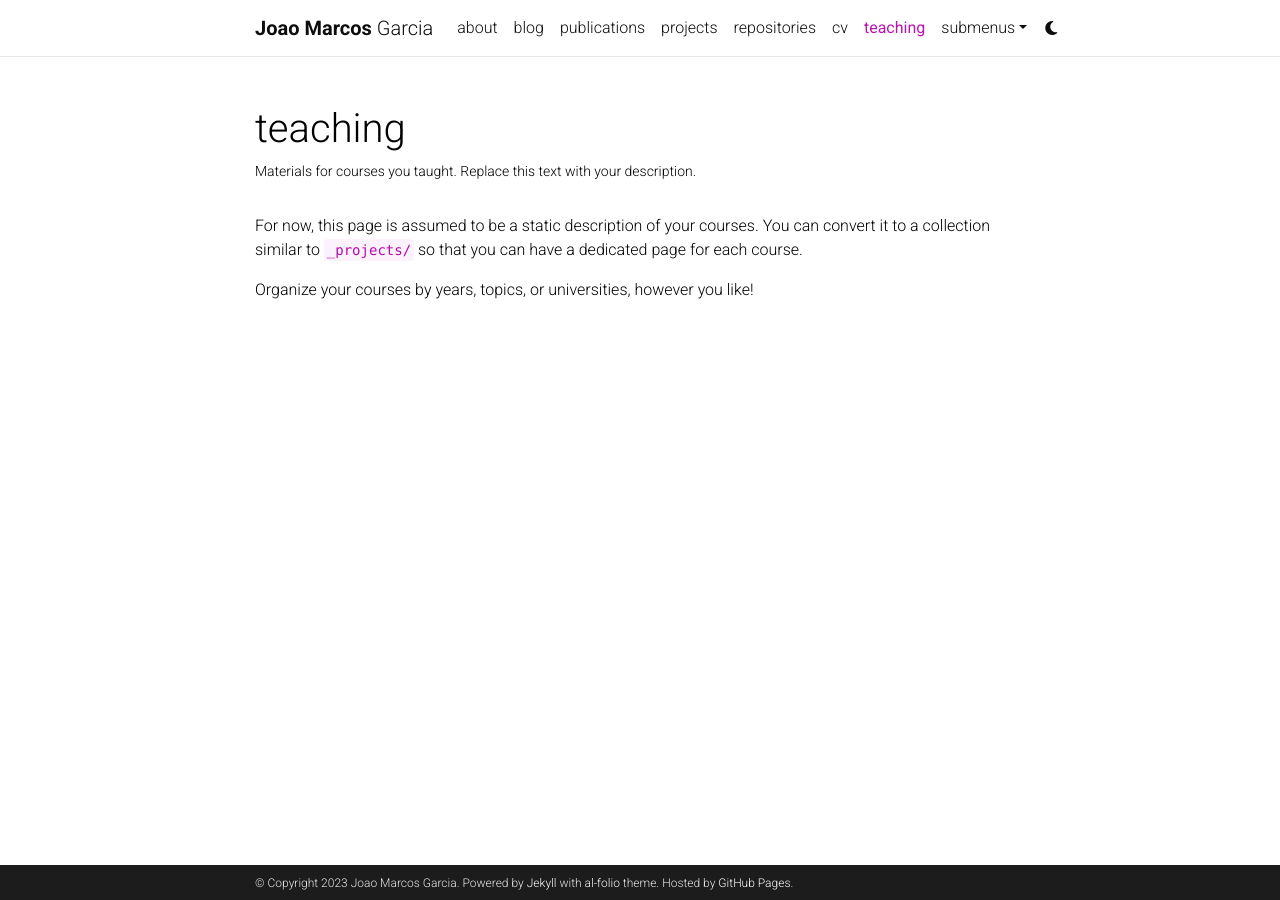
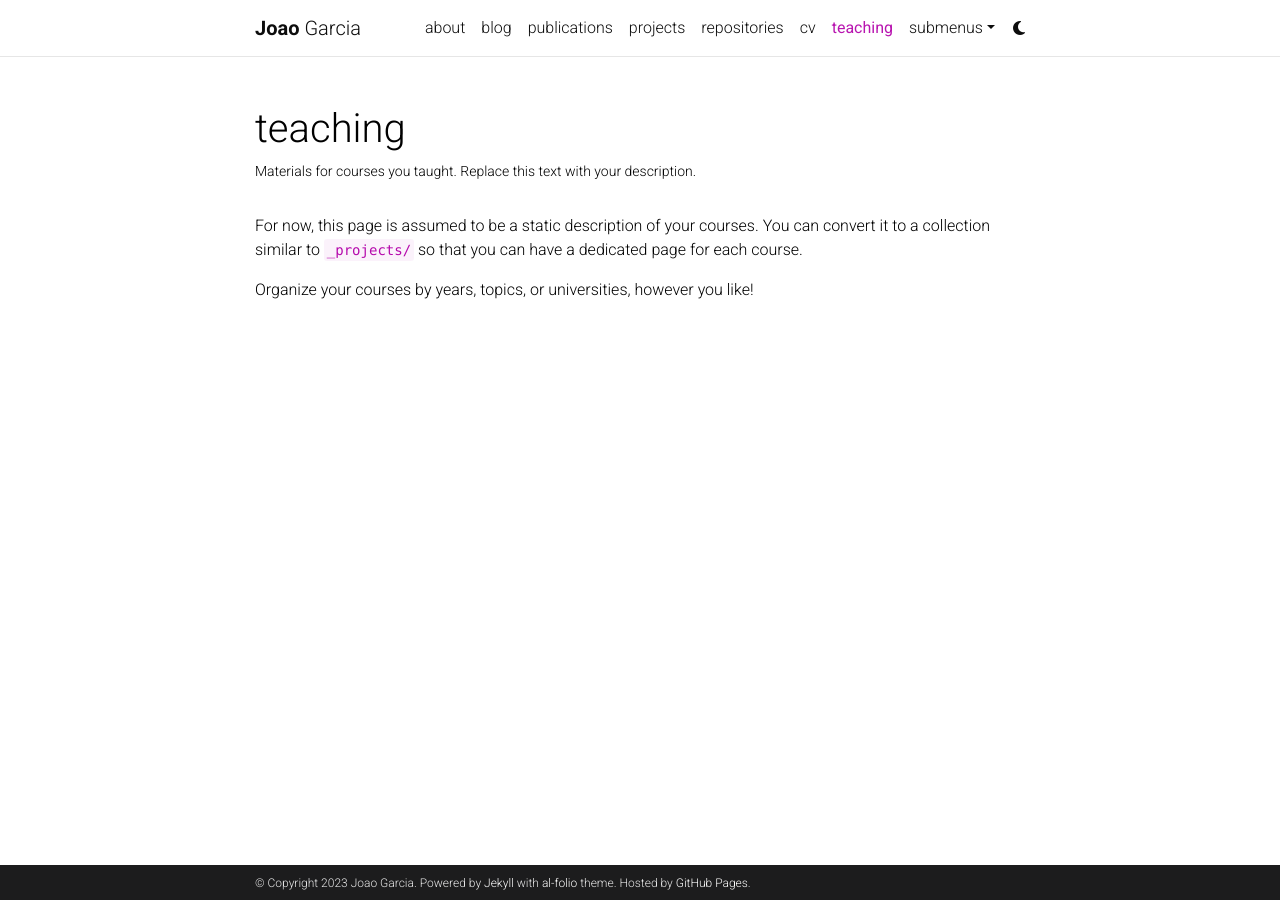
Before and after one commit to jmbvgarcia/jmbvgarcia.github.io, a Jekyll site: the page built from _pages/teaching.md, in a window 1280 px wide. Built offline with Jekyll 4.4.1, drawn with Linux system fonts in a browser that asks for light colours; full-size pictures stand in for the smaller copies a plugin makes; comment, search, counter and statistics services are not loaded; a style sheet for code colours, icons or effects is not loaded.

```diff
--- a/_config.yml
+++ b/_config.yml
@@ -3,7 +3,7 @@
 # -----------------------------------------------------------------------------
 
 title: blank # the website title (if blank, full name will be used instead)
-first_name: Joao Marcos
+first_name: Joao
 middle_name: #R.
 last_name: Garcia
 email: joao_garcia@brown.edu
```
Also changed, not shown: _pages/about.md (+2 -1 lines).
